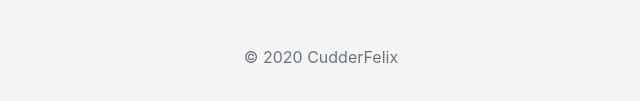
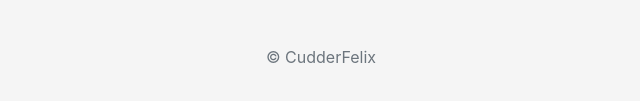
Before and after one commit to Cudderfelix/signupApp, a website: page signup.html in a window 1280 px wide. Shown: the part 425-526 px from the top of the page, 319-959 px from the left. Drawn offline with nearby package versions, Linux system fonts and the light colour scheme.

Commit message:
secondMinorcommit

```diff
--- a/signup.html
+++ b/signup.html
@@ -50,7 +50,7 @@
 
         <button class="btn btn-lg btn-primary btn-block" type="submit">Sign me up</button>
 
-        <p class="mt-5 mb-3 text-muted">&copy; 2020 CudderFelix</p>
+        <p class="mt-5 mb-3 text-muted">&copy; CudderFelix</p>
     </form>
 </body>
 
```
